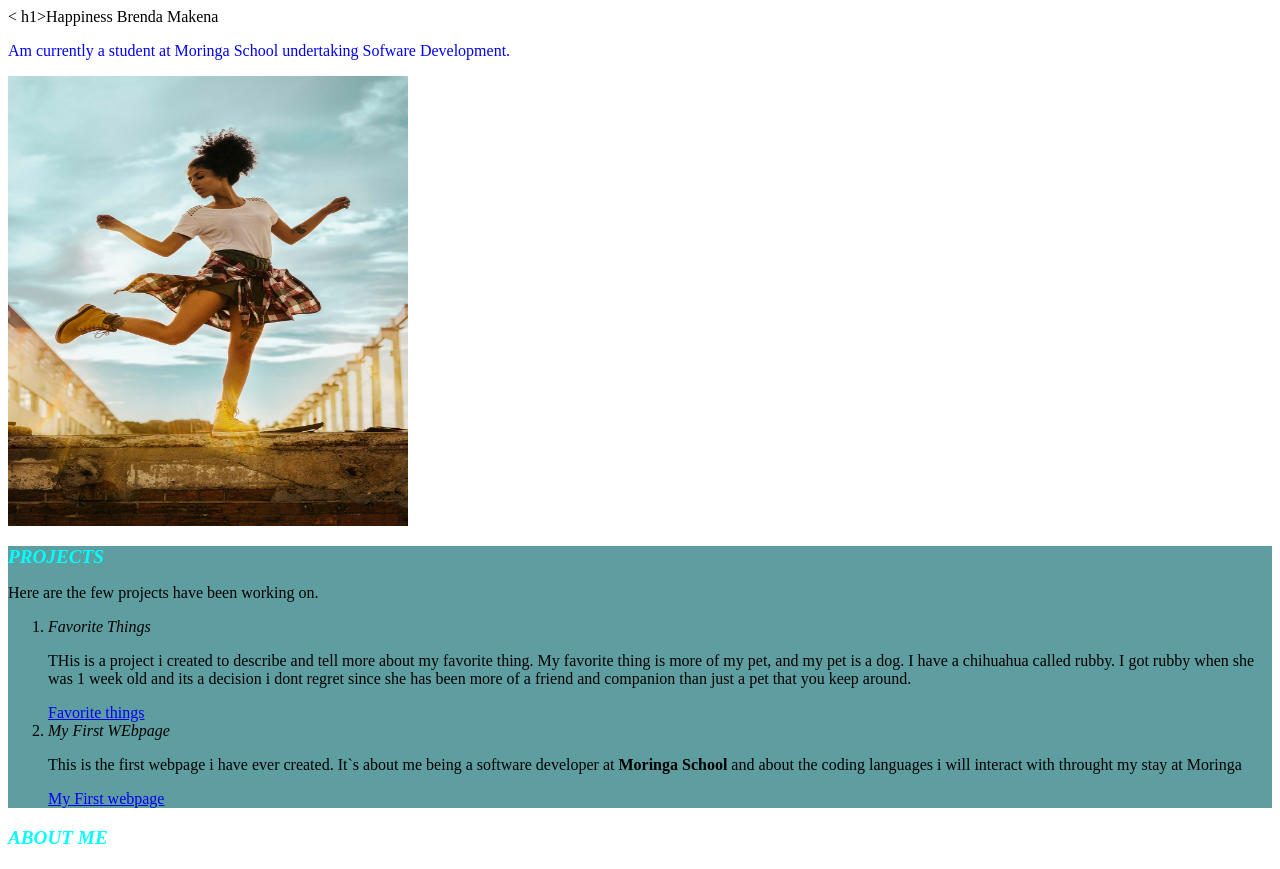
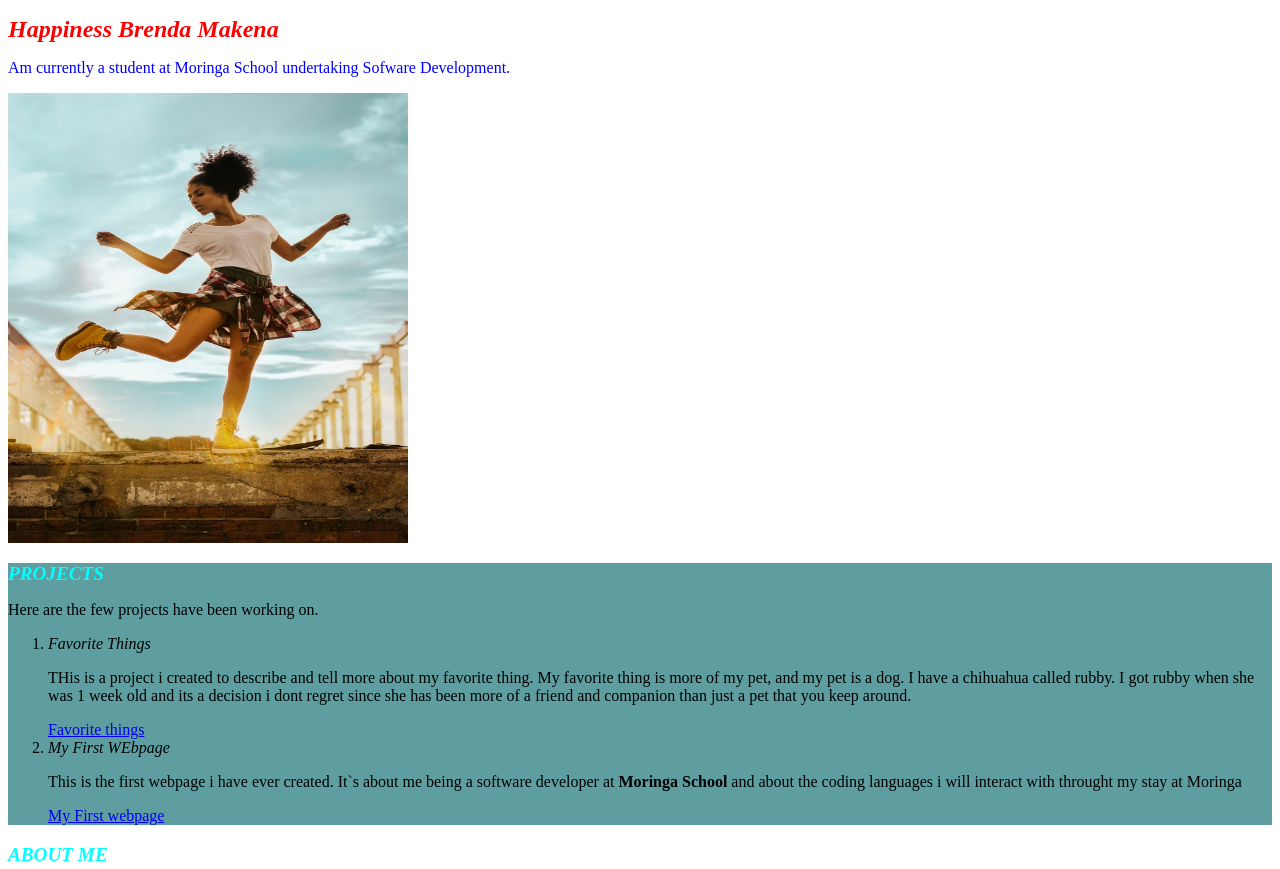
Before and after one commit to HBMakena/My-Project, a plain HTML site: page index.html in a window 1280 px wide. Shown: the top 869 px of the page. Drawn offline with Linux system fonts and the light colour scheme.

Commit message:
changed font-size and color line2

```diff
--- a/css/style.css
+++ b/css/style.css
@@ -32,3 +32,7 @@ h4 {
     background-color: cadetblue;
 
 }
+.line2 {
+    color: red;
+    font-size: x-large;
+}
--- a/index.html
+++ b/index.html
@@ -5,8 +5,8 @@
         <link href="css/style.css" rel="stylesheet" type="text/css">
     </head>
     <body>
-        <div><
-            h1>Happiness Brenda Makena</h1>
+        <div>
+            <h1 class="line2">Happiness Brenda Makena</h1>
         <p id="line1">Am currently a student at Moringa School undertaking Sofware Development.</p>
         <div><img src="images/me.jpg" alt="A picture of me"></div>
         </div>
@@ -30,6 +30,7 @@
     Programming for me was not an interest from the beginning but as time passed i came to learn more about it from the movies, people and the internet and decided o try it out.
     After the few class have attended so far, have learnt alot and am loving every bit of it. It is alittle bit more than i expected honestly but am loving it.</p>
         <ol>
+    <div class="unimportant">
             <h4>Hobbies and Interests</h4>
     <p>During my free time i like doing both outdoors and indoors activities.</p>
     <li><em>Outdoor Activities</em></li>
@@ -44,6 +45,7 @@
           <li>Listening to music</li>
           <li>Sleeping</li>
             </ul>
+ </div>
         </ol>
         </div>
     </body>
```
Lines whose indentation alone changed are shown as unchanged.
